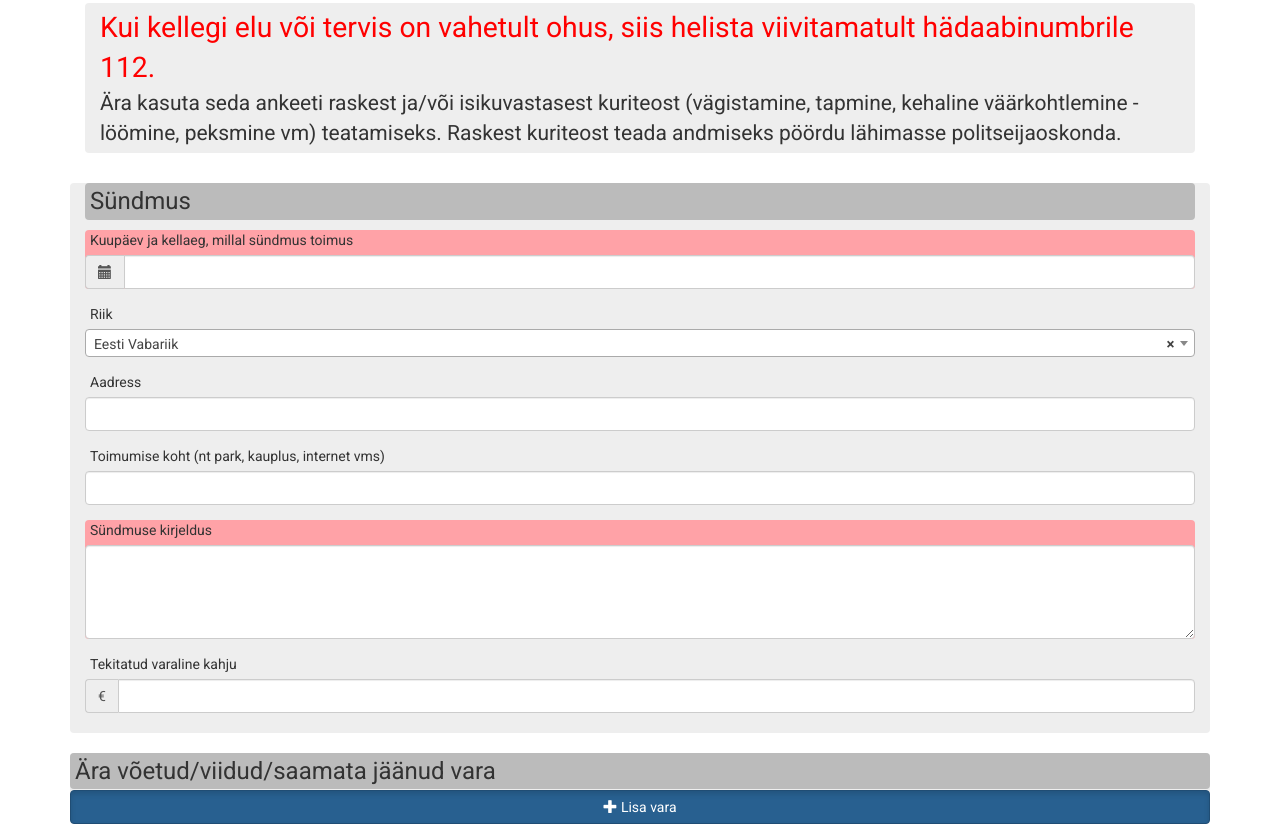
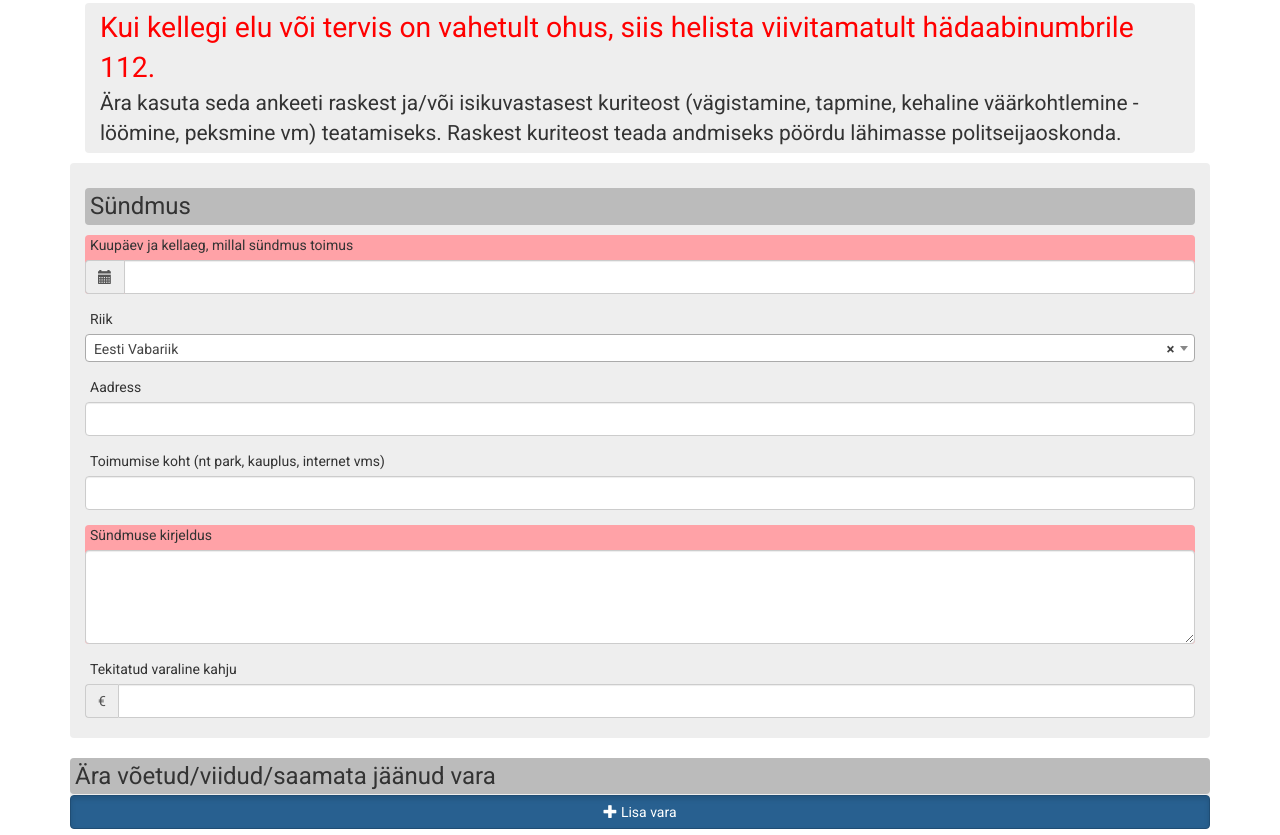
Before and after one commit to Hermanio/kasutajaliidesed-projekt1, a website with bundled scripts: page index.html in a window 1280 px wide. Shown: the part 905-1740 px from the top of the page. Built offline with nearby package versions, Linux system fonts and the light colour scheme.

Commit message:
style fix

```diff
--- a/css/style.css
+++ b/css/style.css
@@ -219,3 +219,7 @@ required fields are all bold-ish
     text-align: center;
     font-size: 2em;
 }
+
+#case, #contacts, #person-information {
+    padding: 5px 15px 5px 15px !important;
+}
```
